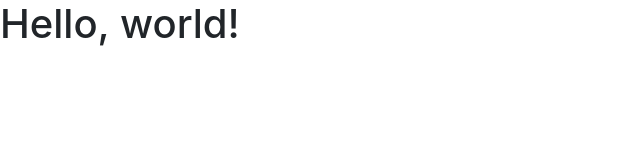
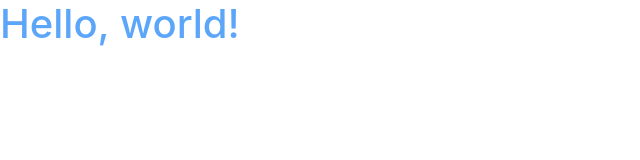
Before and after one commit to Kyle-png/SelfOrganizingTeam, a plain HTML site: page index.html in a window 1280 px wide. Shown: the whole page, without its empty margins (0-640 px from the left). Drawn offline with nearby package versions, Linux system fonts and the light colour scheme.

Commit message:
Final CSS

```diff
--- a/styles.css
+++ b/styles.css
@@ -1,3 +1,3 @@
 body {
-    background-color
+    color: rgb(92, 166, 250)
 }
```
